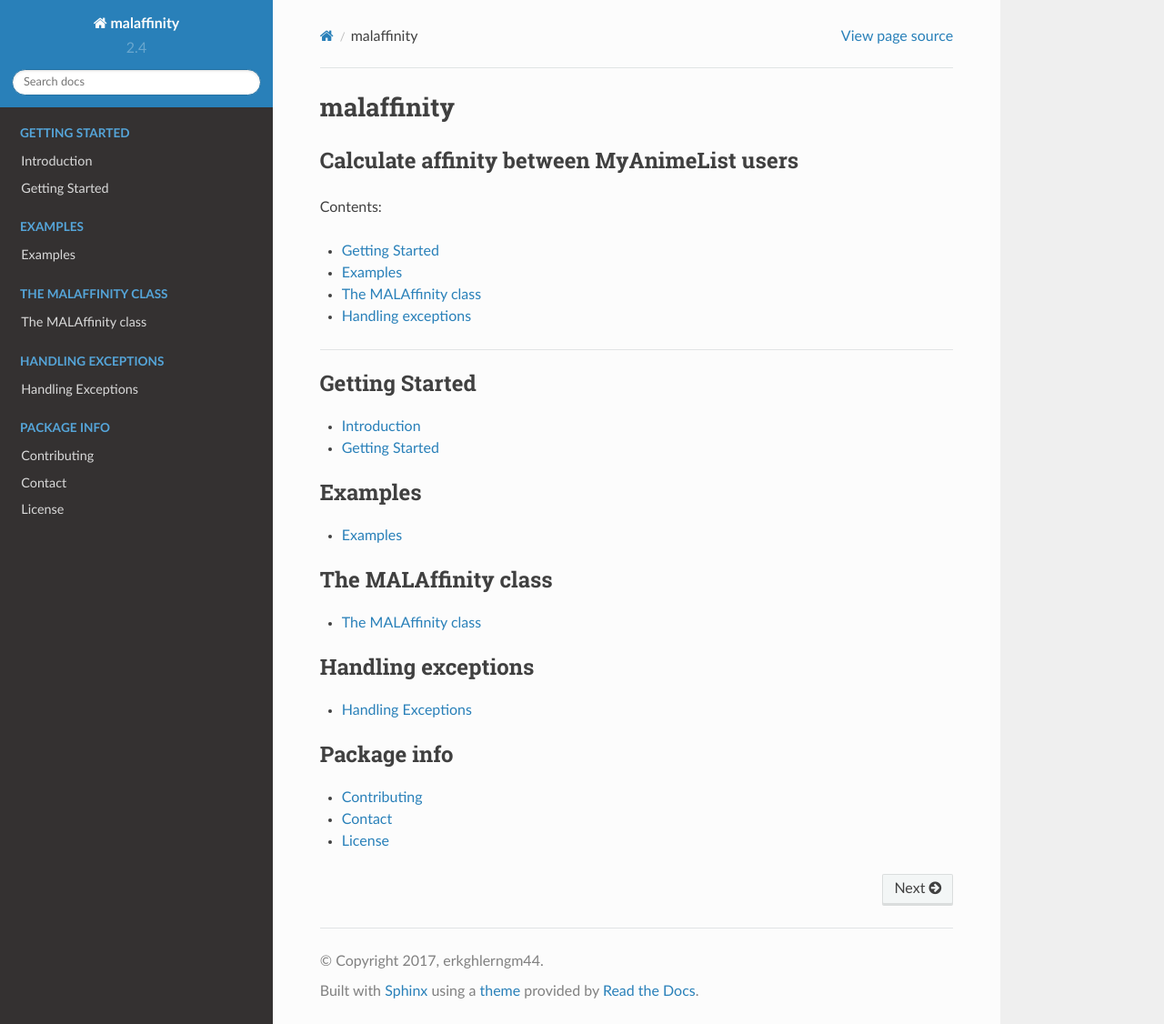
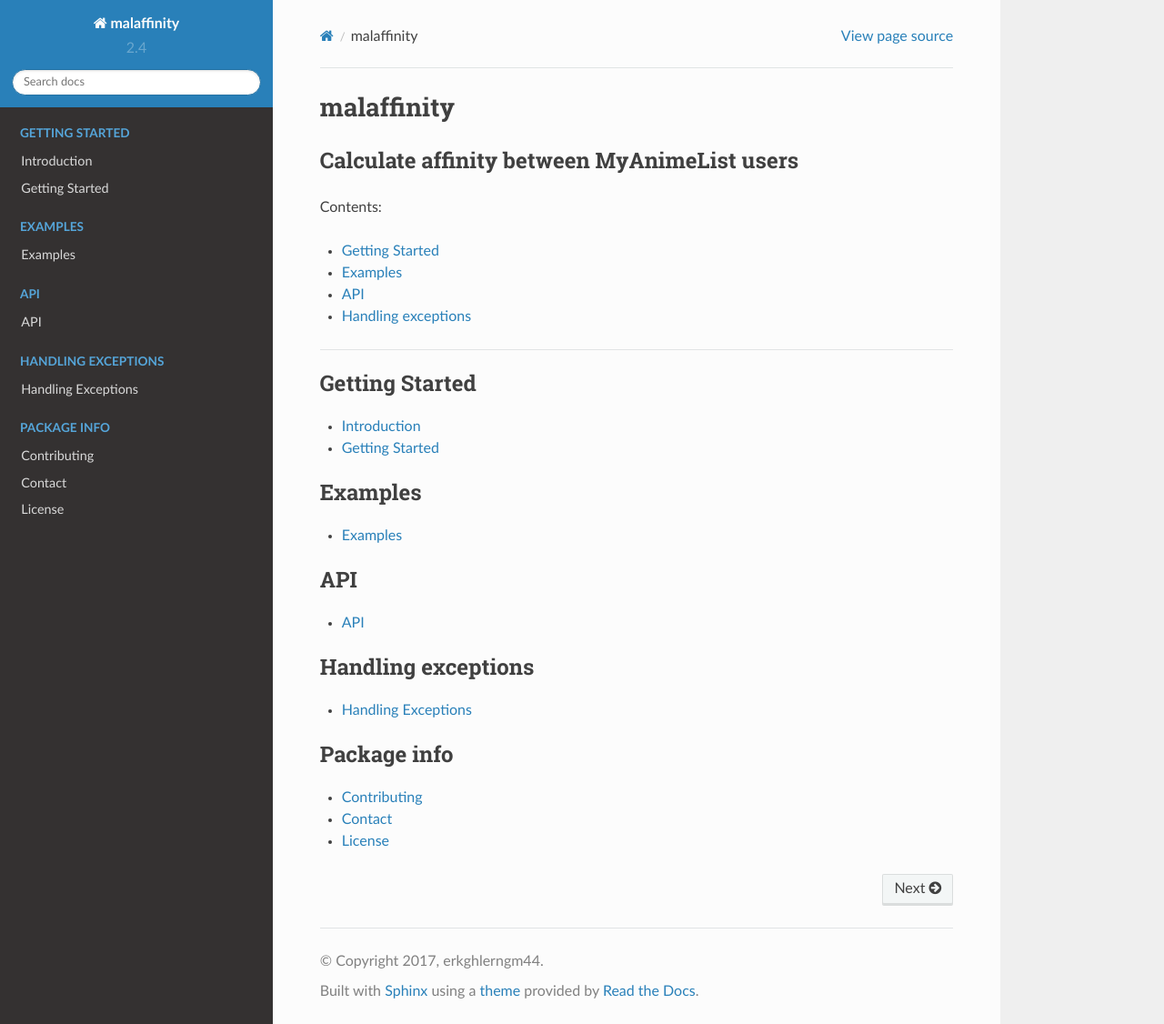
Before and after one commit to erkghlerngm44/aniffinity, a Sphinx documentation site: the page built from docs/index.rst, in a window 1280 px wide and 1126 px high. Shown: the whole window at 91% size. Built offline with Sphinx 7.4.7 and the Read the Docs theme 2.0.0, drawn with Linux system fonts in a browser that asks for light colours.

Commit message:
Rename "MALAffinity Class" section to "API"

```diff
--- a/docs/malaffinity_class/index.rst
+++ b/docs/api/index.rst
@@ -1,5 +1,5 @@
-The MALAffinity class
-=====================
+API
+===
 
 
 .. autoclass:: malaffinity.MALAffinity
--- a/docs/index.rst
+++ b/docs/index.rst
@@ -8,7 +8,7 @@
 
 * :ref:`getting_started`
 * :ref:`examples`
-* :ref:`malaffinity_class`
+* :ref:`api`
 * :ref:`handling_exceptions`
 
 
@@ -30,12 +30,12 @@
 
    examples/index
 
-.. _malaffinity_class:
+.. _api:
 .. toctree::
    :maxdepth: 1
-   :caption: The MALAffinity class
+   :caption: API
 
-   malaffinity_class/index
+   api/index
 
 .. _handling_exceptions:
 .. toctree::
```
